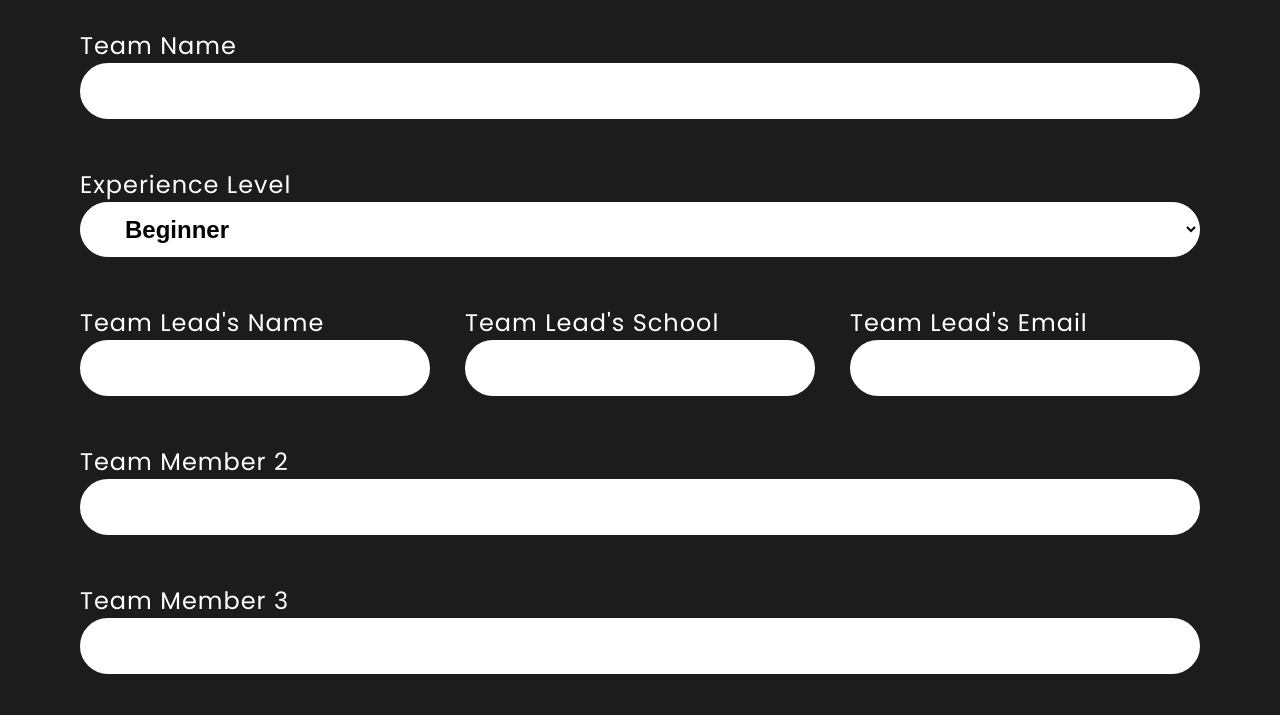
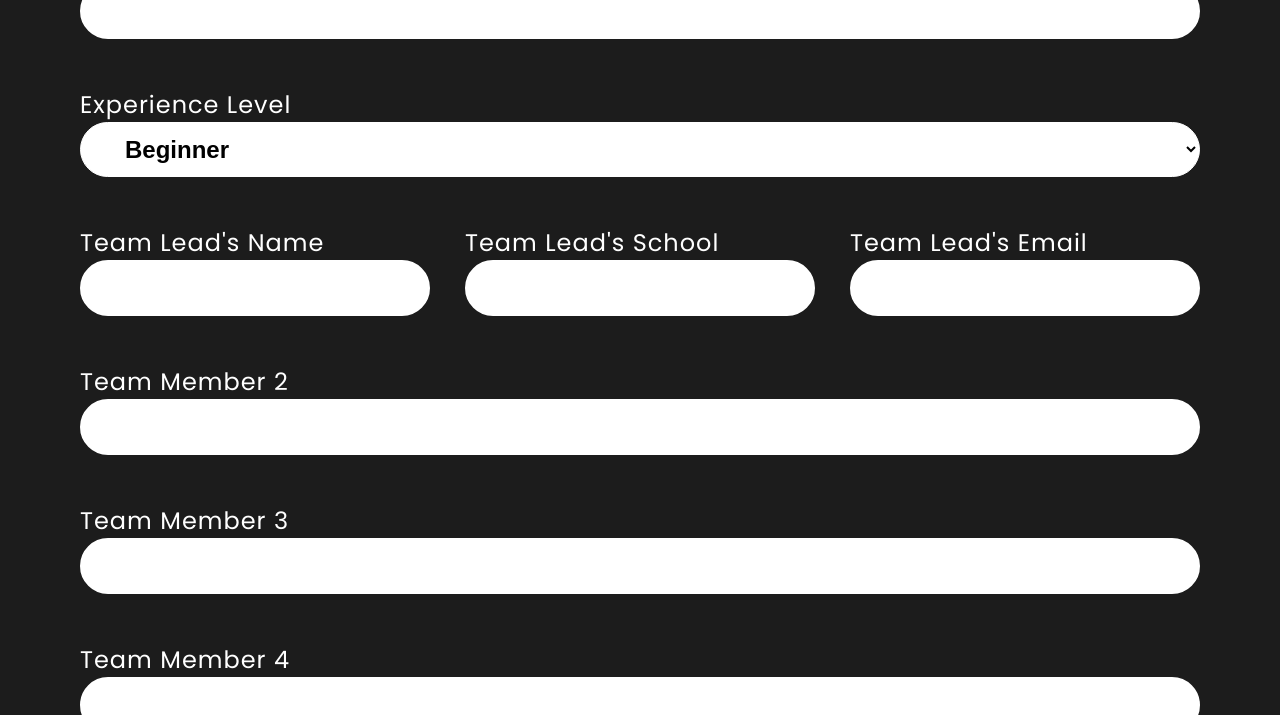
Before and after one commit to GreenLightning07/LBC2-Website, a plain HTML site: page register/index.html in a window 1280 px wide. Shown: the part 316-1031 px from the top of the page. Drawn offline with Linux system fonts and the light colour scheme.

Commit message:
modified:   register/index.css

```diff
--- a/register/index.css
+++ b/register/index.css
@@ -107,7 +107,6 @@ main span {
 form {
     padding: 5rem;
     padding-bottom: 0;
-    padding-top: 10rem;
     display: flex;
     flex-direction: column;
     justify-content: space-between;
```
